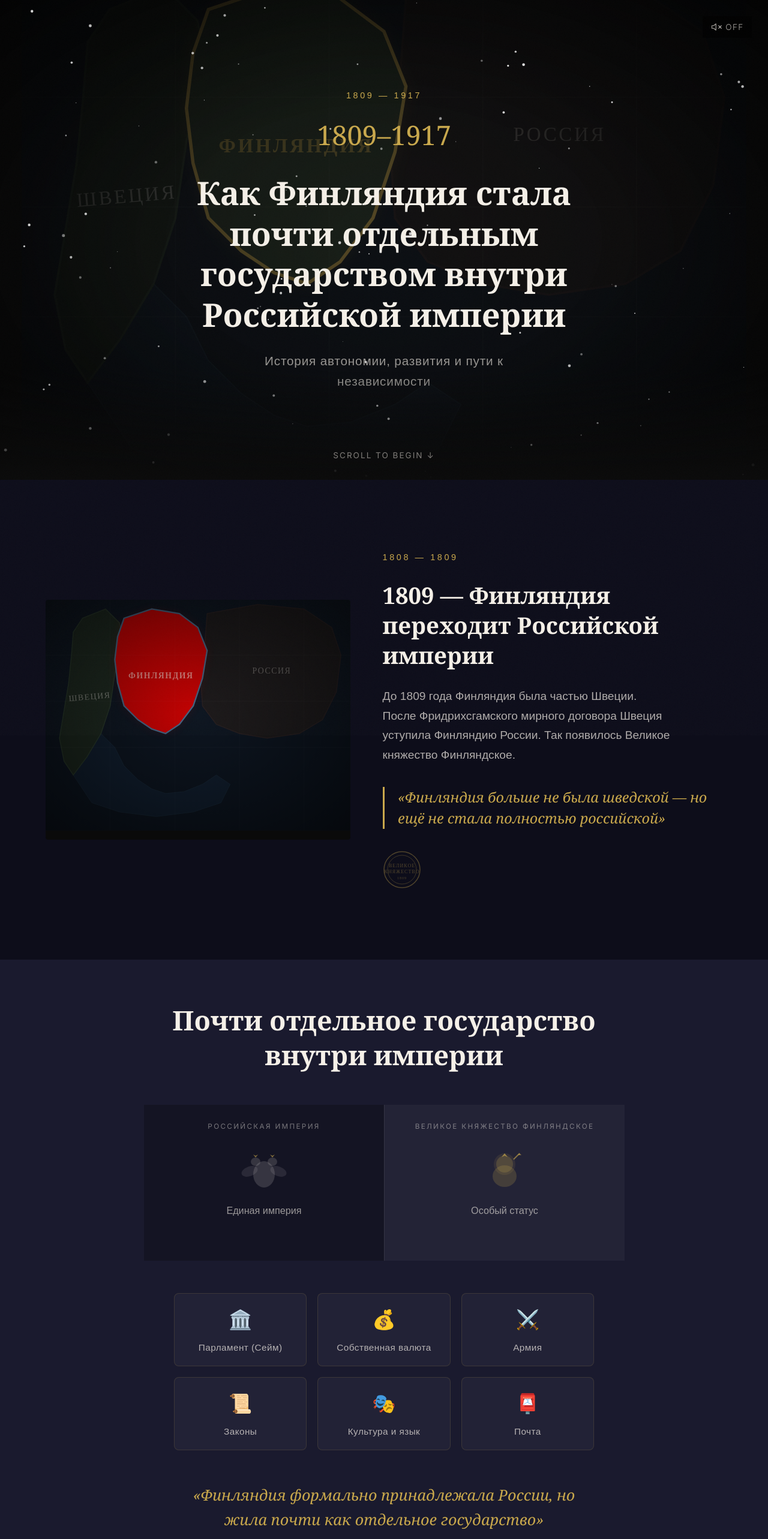
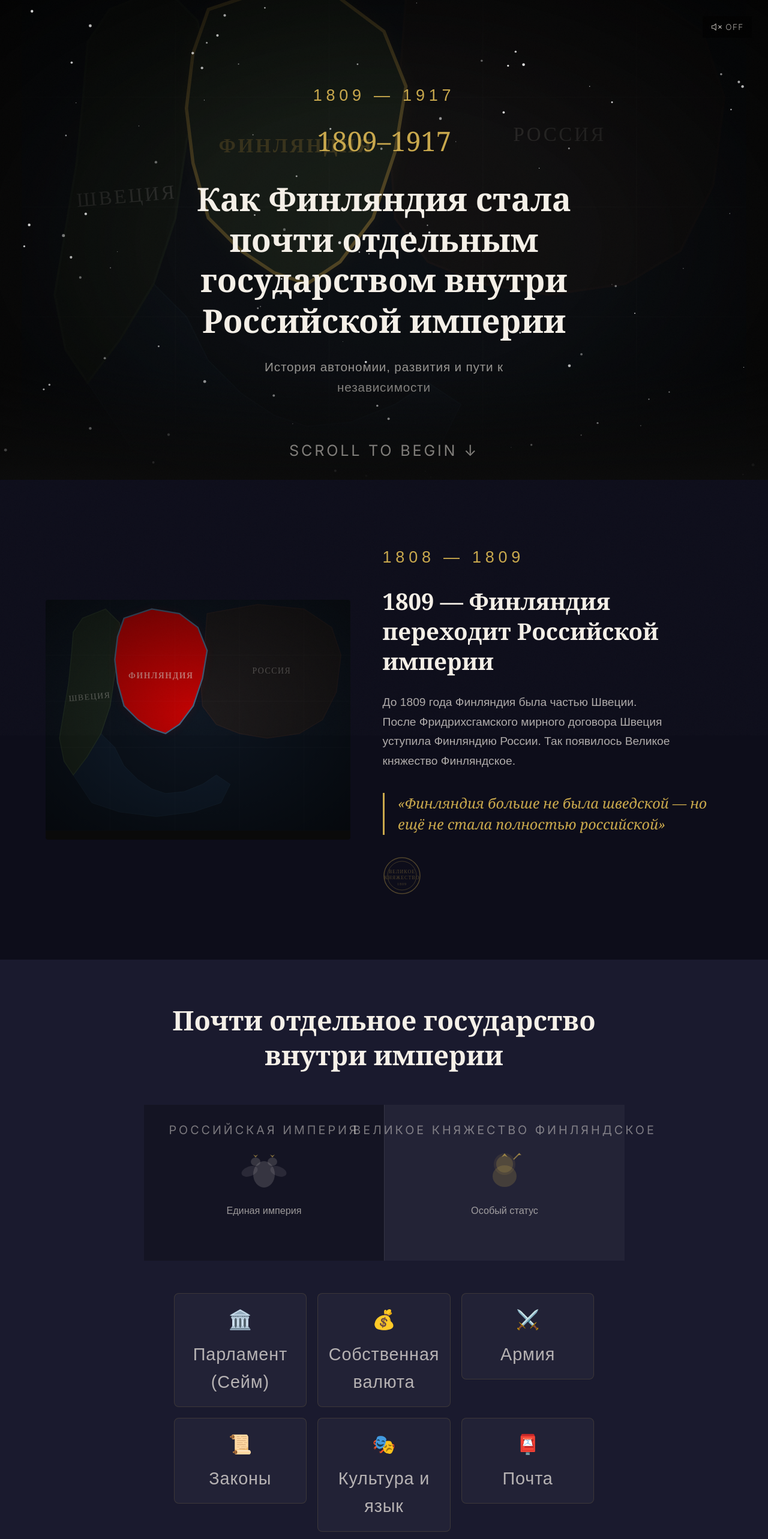
Before and after one commit to Gipoteza/finlandhistory, a Next.js app: page / in a window 1280 px wide. Shown: the top 2566 px of the page at 60% size. Built offline with nearby package versions, Linux system fonts and the light colour scheme; a web font is replaced by a local one.

Commit message:
fix: double all small font sizes (0.65-0.85rem → 1.1-1.6rem)

```diff
--- a/src/components/sections/Chapter1809.tsx
+++ b/src/components/sections/Chapter1809.tsx
@@ -80,7 +80,7 @@ export default function Chapter1809() {
           <FadeInView delay={100} direction="none">
             <p
               style={{
-                fontSize: '0.8rem',
+                fontSize: '1.5rem',
                 textTransform: 'uppercase',
                 letterSpacing: '0.25em',
                 color: '#c9a84c',
--- a/src/components/sections/ChapterAutonomy.tsx
+++ b/src/components/sections/ChapterAutonomy.tsx
@@ -160,7 +160,7 @@ export default function ChapterAutonomy() {
               </span>
               <span
                 style={{
-                  fontSize: '0.85rem',
+                  fontSize: '1.6rem',
                   color: 'rgba(245,240,232,0.7)',
                   fontFamily: 'sans-serif',
                   textAlign: 'center',
--- a/src/components/sections/ChapterRussification.tsx
+++ b/src/components/sections/ChapterRussification.tsx
@@ -208,7 +208,7 @@ export default function ChapterRussification() {
           >
             <p
               style={{
-                fontSize: '0.8rem',
+                fontSize: '1.5rem',
                 textTransform: 'uppercase',
                 letterSpacing: '0.2em',
                 color: 'rgba(139,26,26,0.8)',
--- a/src/components/sections/HeroSection.tsx
+++ b/src/components/sections/HeroSection.tsx
@@ -72,7 +72,7 @@ export default function HeroSection() {
         <FadeInView delay={200} direction="none">
           <p
             style={{
-              fontSize: '0.8rem',
+              fontSize: '1.5rem',
               textTransform: 'uppercase',
               letterSpacing: '0.25em',
               color: '#c9a84c',
--- a/src/components/ui/ScrollIndicator.tsx
+++ b/src/components/ui/ScrollIndicator.tsx
@@ -11,7 +11,7 @@ export default function ScrollIndicator() {
         display: 'flex',
         justifyContent: 'center',
         alignItems: 'center',
-        fontSize: '0.75rem',
+        fontSize: '1.4rem',
         textTransform: 'uppercase',
         letterSpacing: '0.15em',
         color: 'rgba(245, 240, 232, 0.5)',
--- a/src/components/ui/SplitScreen.tsx
+++ b/src/components/ui/SplitScreen.tsx
@@ -45,7 +45,7 @@ export default function SplitScreen({
             top: '1.5rem',
             left: '50%',
             transform: 'translateX(-50%)',
-            fontSize: '0.65rem',
+            fontSize: '1.1rem',
             textTransform: 'uppercase',
             letterSpacing: '0.2em',
             color: 'rgba(245, 240, 232, 0.45)',
@@ -90,7 +90,7 @@ export default function SplitScreen({
             top: '1.5rem',
             left: '50%',
             transform: 'translateX(-50%)',
-            fontSize: '0.65rem',
+            fontSize: '1.1rem',
             textTransform: 'uppercase',
             letterSpacing: '0.2em',
             color: 'rgba(245, 240, 232, 0.45)',
--- a/src/components/ui/Timeline.tsx
+++ b/src/components/ui/Timeline.tsx
@@ -80,7 +80,7 @@ function TimelineDot({ event, index, isActive, isVisible, isHorizontal }: Timeli
         >
           <span
             style={{
-              fontSize: '0.85rem',
+              fontSize: '1.6rem',
               fontWeight: 'bold',
               color: isActive ? '#c9a84c' : 'rgba(245, 240, 232, 0.7)',
               letterSpacing: '0.05em',
@@ -92,7 +92,7 @@ function TimelineDot({ event, index, isActive, isVisible, isHorizontal }: Timeli
           </span>
           <span
             style={{
-              fontSize: '0.75rem',
+              fontSize: '1.4rem',
               color: isActive ? 'rgba(245, 240, 232, 0.9)' : 'rgba(245, 240, 232, 0.45)',
               letterSpacing: '0.03em',
               maxWidth: isHorizontal ? '80px' : '200px',
@@ -120,7 +120,7 @@ function TimelineDot({ event, index, isActive, isVisible, isHorizontal }: Timeli
               border: '1px solid rgba(201, 168, 76, 0.3)',
               borderRadius: '4px',
               padding: '0.4rem 0.6rem',
-              fontSize: '0.8rem',
+              fontSize: '1.5rem',
               color: 'rgba(245, 240, 232, 0.85)',
               whiteSpace: isHorizontal ? 'nowrap' : 'normal',
               maxWidth: isHorizontal ? 'none' : '200px',
```
